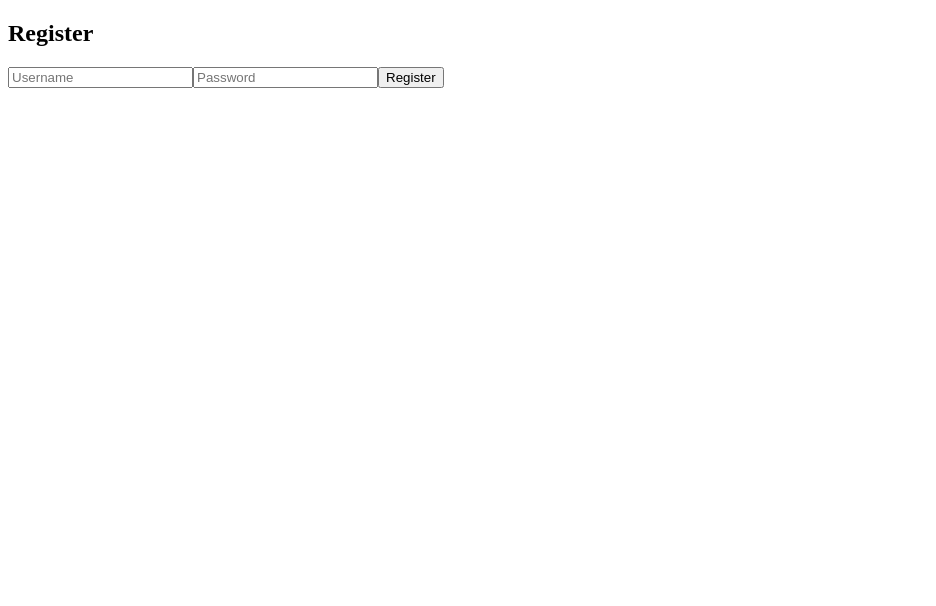
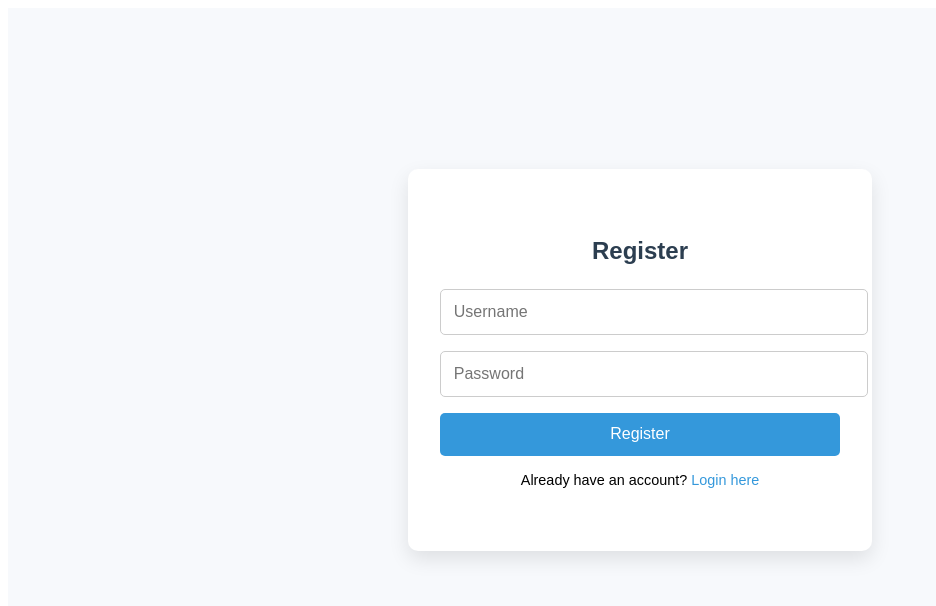
Before and after one commit to koyler88/Messaging-App, a React (Vite) app in the folder frontend/: page /register in a window 1280 px wide. Shown: the top 606 px of the page, without its empty margins (0-936 px from the left). Built offline with nearby package versions, Linux system fonts and the light colour scheme.

Commit message:
feat(frontend): add styles for login and register pages
- adjust login and register pages to account for new (shared) Auth.css file

```diff
--- a/frontend/src/pages/Login.jsx
+++ b/frontend/src/pages/Login.jsx
@@ -2,6 +2,7 @@ import { useState } from "react";
 import { useNavigate } from "react-router-dom";
 import { useAuth } from "../hooks/useAuth";
 import { loginUser } from "../api/auth";
+import "../styles/Auth.css"; // shared styling for login/register
 
 export default function Login() {
   const { login } = useAuth();
@@ -25,9 +26,10 @@ export default function Login() {
   };
 
   return (
-    <form onSubmit={handleSubmit}>
+    <div className="auth-container">
+      <form className="auth-form" onSubmit={handleSubmit}>
         <h2>Login</h2>
-      {error && <p style={{ color: "red" }}>{error}</p>}
+        {error && <p className="error-message">{error}</p>}
         <input
           name="username"
           placeholder="Username"
@@ -42,9 +44,10 @@ export default function Login() {
           onChange={handleChange}
         />
         <button type="submit">Login</button>
-      <p>
+        <p className="redirect-text">
           Don’t have an account? <a href="/register">Register here</a>
         </p>
       </form>
+    </div>
   );
 }
--- a/frontend/src/pages/Register.jsx
+++ b/frontend/src/pages/Register.jsx
@@ -2,10 +2,10 @@ import { useState } from "react";
 import { useNavigate } from "react-router-dom";
 import { useAuth } from "../hooks/useAuth";
 import { registerUser } from "../api/auth";
-import "../styles/Register.css";
+import "../styles/Auth.css";
 
 export default function Register() {
-  const { login } = useAuth(); // for auto login after registration
+  const { login } = useAuth(); // auto login after registration
   const navigate = useNavigate();
   const [form, setForm] = useState({ username: "", password: "" });
   const [error, setError] = useState("");
@@ -27,13 +27,8 @@ export default function Register() {
     }
 
     try {
-      // Call API
       const { user, token } = await registerUser(form);
-
-      // Store user + token in context/localStorage
       login(user, token);
-
-      // Redirect
       navigate("/dashboard");
     } catch (err) {
       setError(err.response?.data?.message || "Registration failed");
@@ -41,17 +36,16 @@ export default function Register() {
   };
 
   return (
-    <form onSubmit={handleSubmit}>
+    <div className="auth-container">
+      <form className="auth-form" onSubmit={handleSubmit}>
         <h2>Register</h2>
-      {error && <p style={{ color: "red" }}>{error}</p>}
+        {error && <p className="error-message">{error}</p>}
         <input
           name="username"
           placeholder="Username"
           value={form.username}
           onChange={handleChange}
-        className={
-          form.username.length > 0 && form.username.length < 3 ? "error" : ""
-        }
+          className={form.username.length > 0 && form.username.length < 3 ? "input-error" : ""}
         />
         <input
           type="password"
@@ -59,12 +53,13 @@ export default function Register() {
           placeholder="Password"
           value={form.password}
           onChange={handleChange}
-        className={
-          form.password.length > 0 && form.password.length < 8 ? "error" : ""
-        }
+          className={form.password.length > 0 && form.password.length < 8 ? "input-error" : ""}
         />
-
         <button type="submit">Register</button>
+        <p className="redirect-text">
+          Already have an account? <a href="/login">Login here</a>
+        </p>
       </form>
+    </div>
   );
 }
--- /dev/null
+++ b/frontend/src/styles/Auth.css
@@ -0,0 +1,84 @@
+/* Container centers the form */
+.auth-container {
+  display: flex;
+  justify-content: center;
+  align-items: center;
+  min-height: 80vh;
+  background: #f7f9fc;
+  font-family: Arial, sans-serif;
+  padding: 2rem;
+}
+
+/* Form styling */
+.auth-form {
+  background: white;
+  padding: 3rem 2rem;
+  border-radius: 10px;
+  box-shadow: 0 8px 20px rgba(0,0,0,0.1);
+  width: 100%;
+  max-width: 400px;
+  text-align: center;
+}
+
+.auth-form h2 {
+  margin-bottom: 1.5rem;
+  color: #2c3e50;
+}
+
+/* Inputs */
+.auth-form input {
+  width: 100%;
+  padding: 0.8rem;
+  margin-bottom: 1rem;
+  border-radius: 5px;
+  border: 1px solid #ccc;
+  font-size: 1rem;
+  transition: border-color 0.2s;
+}
+
+.auth-form input:focus {
+  border-color: #3498db;
+  outline: none;
+}
+
+/* Error state */
+.input-error {
+  border-color: red;
+}
+
+.error-message {
+  color: red;
+  margin-bottom: 1rem;
+}
+
+/* Button */
+.auth-form button {
+  width: 100%;
+  padding: 0.8rem;
+  background-color: #3498db;
+  color: white;
+  border: none;
+  border-radius: 5px;
+  font-size: 1rem;
+  cursor: pointer;
+  transition: background-color 0.2s;
+}
+
+.auth-form button:hover {
+  background-color: #2980b9;
+}
+
+/* Redirect text below the form */
+.redirect-text {
+  margin-top: 1rem;
+  font-size: 0.9rem;
+}
+
+.redirect-text a {
+  color: #3498db;
+  text-decoration: none;
+}
+
+.redirect-text a:hover {
+  text-decoration: underline;
+}
--- a/frontend/src/styles/Register.css
+++ /dev/null
@@ -1,3 +0,0 @@
-input.error {
-  border: 2px solid red;
-}
```
Lines whose indentation alone changed are shown as unchanged.
